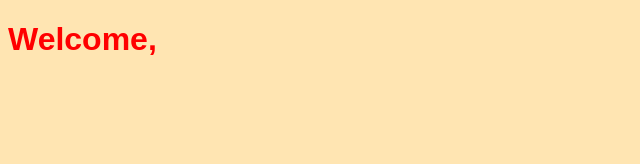
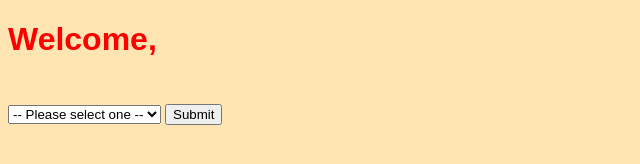
Before and after one commit to tylerkolsen/wb-assess-3, a website: page views/top-fossils.html in a window 1280 px wide. Shown: the whole page, without its empty margins (0-640 px from the left). Drawn offline with nearby package versions, Linux system fonts and the light colour scheme; files that its build step writes are made by us from their sources.

Commit message:
finished liking a fossil section

```diff
--- a/views/top-fossils.html
+++ b/views/top-fossils.html
@@ -11,4 +11,15 @@
       <img src="{{ fossVal.img }}" />
       {% endfor %}
     </div>
+    <div>
+      <form action="/like-fossil" method="post">
+        <select name="likedFoss" id="">
+          <option value="">-- Please select one --</option>
+          {% for fossKey, fossVal in MOST_LIKED_FOSSILS %}
+          <option value="{{ fossKey }}">{{ fossVal.name }}</option>
+          {% endfor %}
+        </select>
+        <input type="submit">
+      </form>
+    </div>
     {% endblock body %}
```
Also changed, not shown: app.js (+7 -0 lines), views/thank-you.html (+8 -1 lines).
